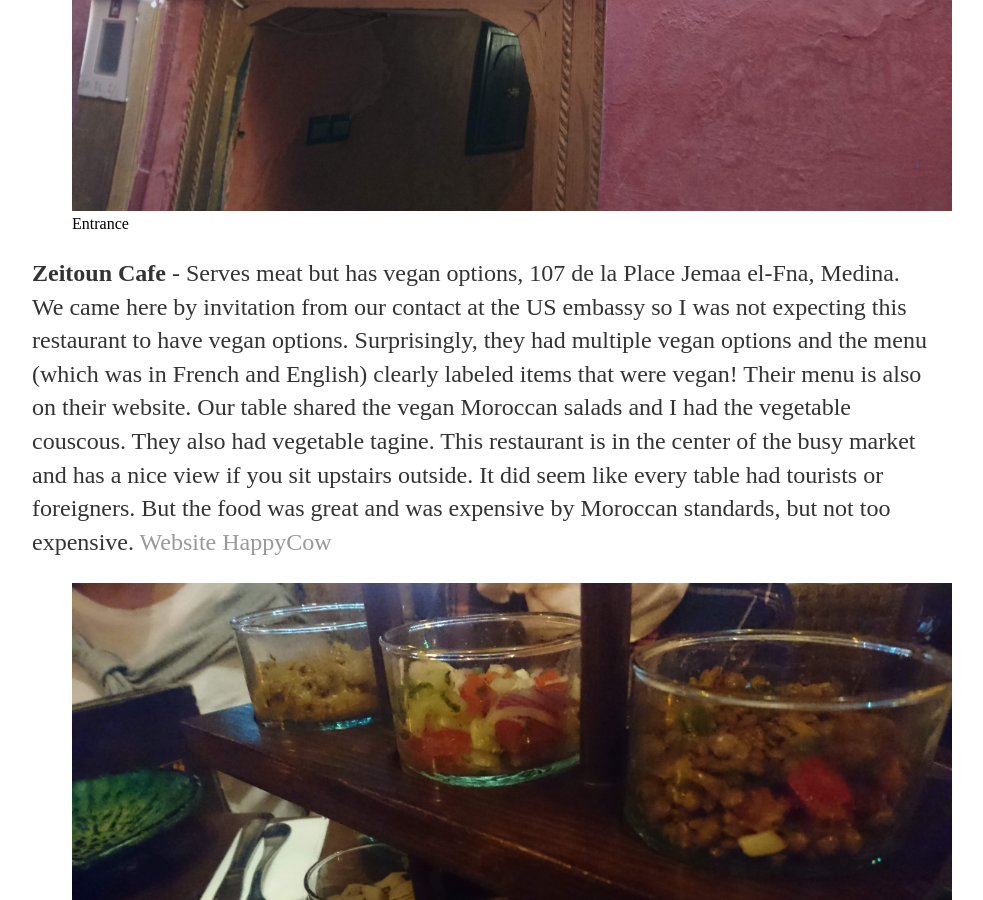
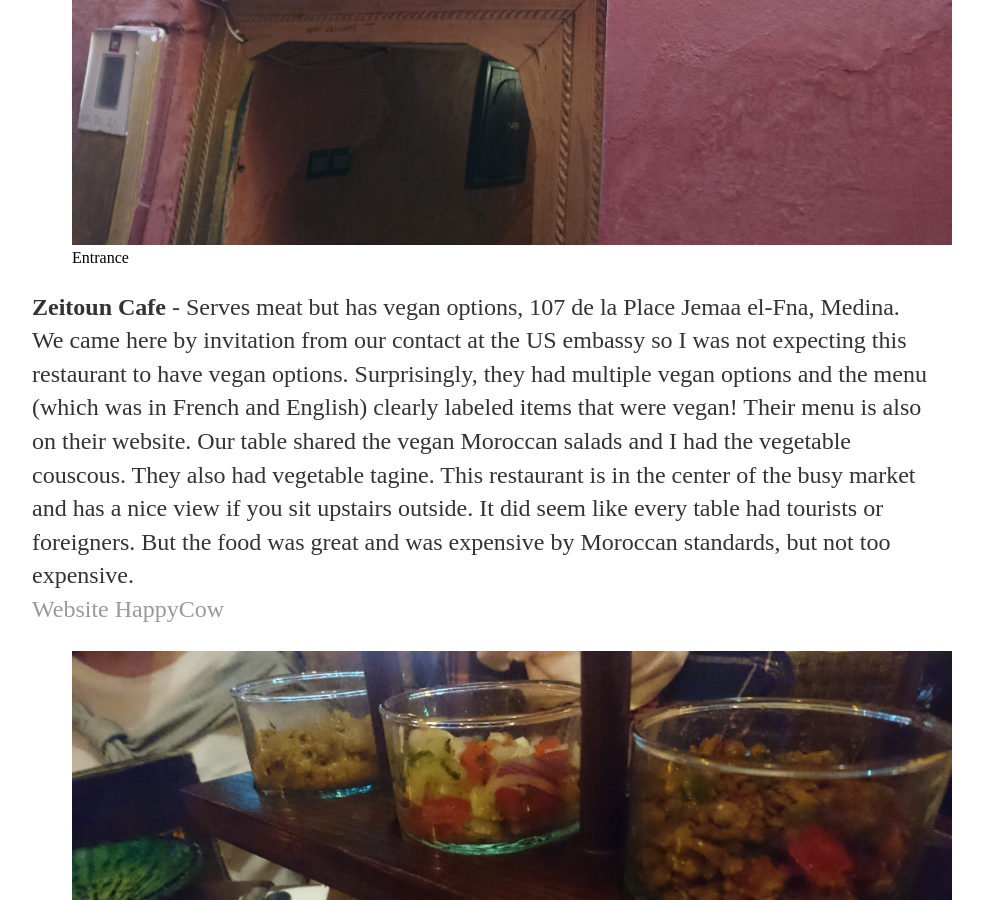
Before and after one commit to sydneymwong/sydneymwong.github.io, a Jekyll site: the page built from _posts/2018-10-30-vegan-morocco.md, in a window 1280 px wide and 900 px high, scrolled down 6606 px. Shown: the whole window, without its empty margins (160-1143 px from the left). Built offline with Jekyll 4.4.1, drawn with Linux system fonts in a browser that asks for light colours; some of the changed text lies outside the part shown.

Commit message:
adding manual line breaks

```diff
--- a/_posts/2018-10-30-vegan-morocco.md
+++ b/_posts/2018-10-30-vegan-morocco.md
@@ -31,8 +31,8 @@ My local host told me that most foods in bakeries and restaurants are made with
 
 ## Marrakech
 ### Jemaa el-Fna
-**Earth Cafe** - Vegetarian with vegan options, 2, Derb Zawak, Riad Zitoun Kedim, Medina.
-This restaurant is down one of the narrow alleys in the Jemaa el-Fna.  The easiest way to find this restaurant is to use Google Maps.  After you make your way to the main alley you will see signs above you leading you to Earth Cafe.  The menu is in English and has a vegetarian section and a vegan section.  There is a lot of cozy seating inside and it's a great place to have a respite away from the bustle of the market.
+**Earth Cafe** - Vegetarian with vegan options, 2, Derb Zawak, Riad Zitoun Kedim, Medina.<br/>
+This restaurant is down one of the narrow alleys in the Jemaa el-Fna.  The easiest way to find this restaurant is to use Google Maps.  After you make your way to the main alley you will see signs above you leading you to Earth Cafe.  The menu is in English and has a vegetarian section and a vegan section.  There is a lot of cozy seating inside and it's a great place to have a respite away from the bustle of the market.<br/>
 [Website](http://www.earthcafemarrakech.com/) [HappyCow](https://www.happycow.net/reviews/earth-cafe-marrakech-13178)
 {% include image.html
             img="assets/vegan_morocco/Earth_Cafe_1.JPG"
@@ -67,8 +67,8 @@ This restaurant is down one of the narrow alleys in the Jemaa el-Fna.  The easie
             title="Entrance"
             caption="Entrance" %}
 
-**Zeitoun Cafe** - Serves meat but has vegan options, 107 de la Place Jemaa el-Fna, Medina.
-We came here by invitation from our contact at the US embassy so I was not expecting this restaurant to have vegan options.  Surprisingly, they had multiple vegan options and the menu (which was in French and English) clearly labeled items that were vegan!  Their menu is also on their website.  Our table shared the vegan Moroccan salads and I had the vegetable couscous.  They also had vegetable tagine.  This restaurant is in the center of the busy market and has a nice view if you sit upstairs outside.  It did seem like every table had tourists or foreigners.  But the food was great and was expensive by Moroccan standards, but not too expensive.
+**Zeitoun Cafe** - Serves meat but has vegan options, 107 de la Place Jemaa el-Fna, Medina.<br/>
+We came here by invitation from our contact at the US embassy so I was not expecting this restaurant to have vegan options.  Surprisingly, they had multiple vegan options and the menu (which was in French and English) clearly labeled items that were vegan!  Their menu is also on their website.  Our table shared the vegan Moroccan salads and I had the vegetable couscous.  They also had vegetable tagine.  This restaurant is in the center of the busy market and has a nice view if you sit upstairs outside.  It did seem like every table had tourists or foreigners.  But the food was great and was expensive by Moroccan standards, but not too expensive.<br/>
 [Website](https://www.zeitouncafe.com/en/) [HappyCow](https://www.happycow.net/reviews/zeitoun-cafe-marrakech-88282)
 {% include image.html
             img="assets/vegan_morocco/Zeitoun_Cafe_1.JPG"
```
